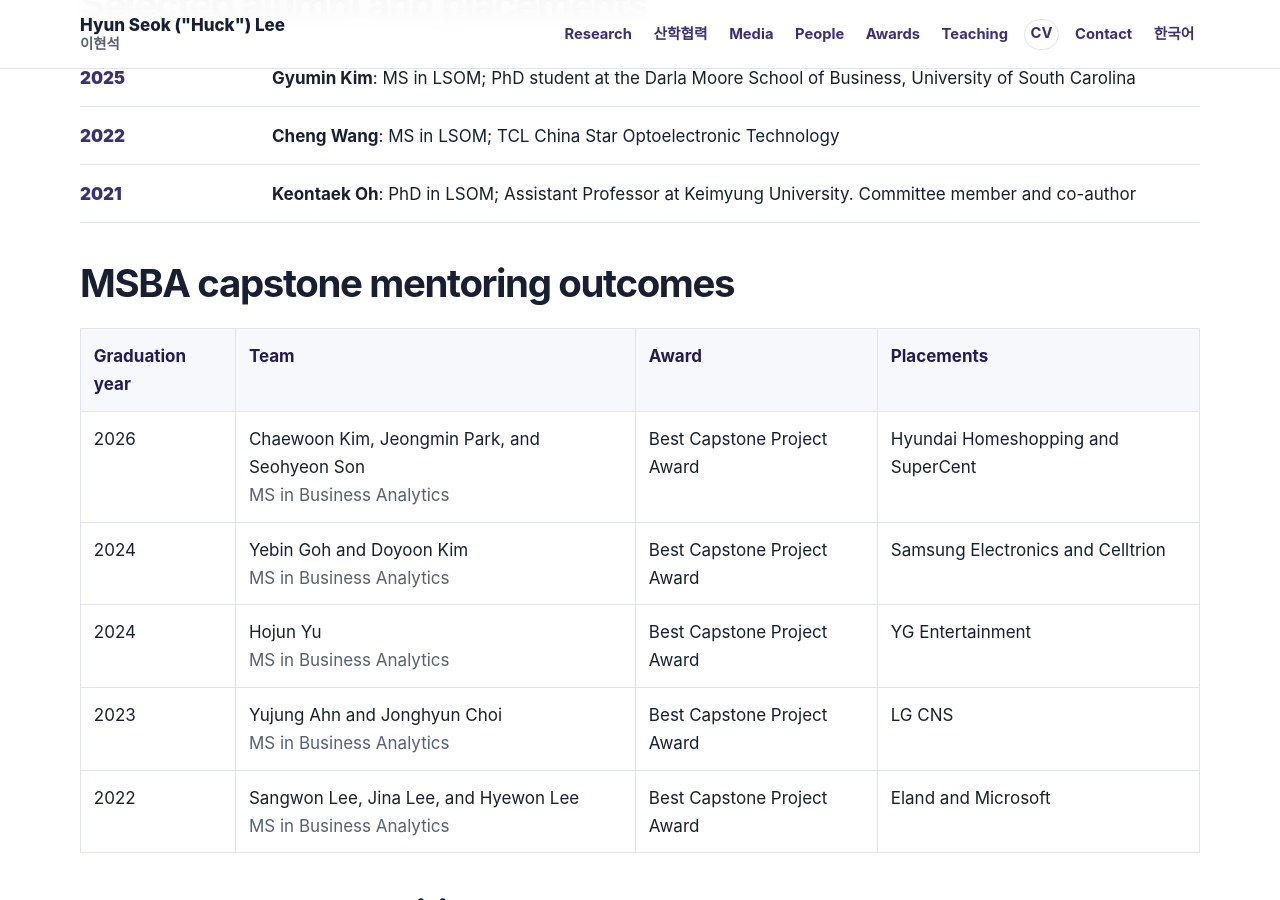
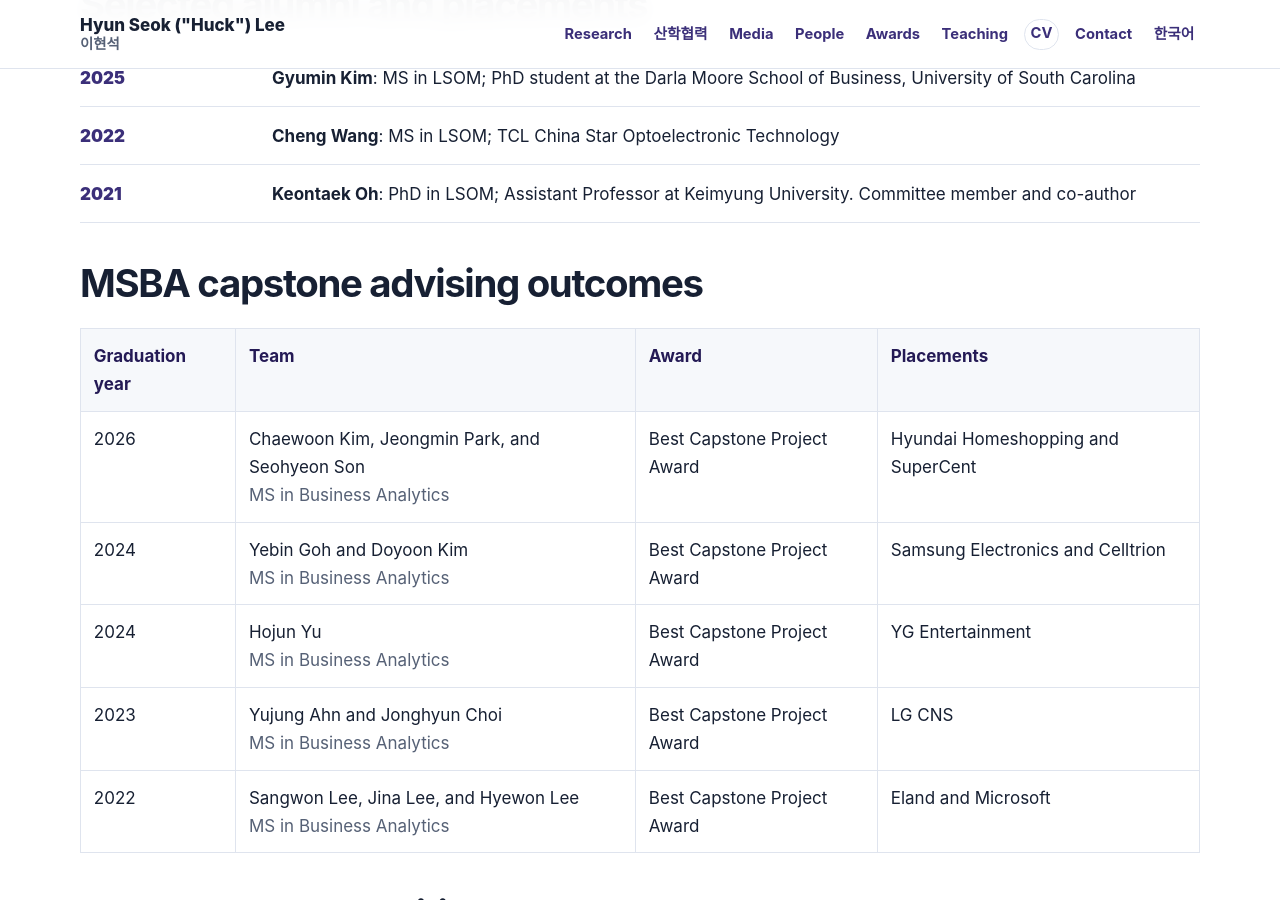
Before and after one commit to lordya2/lordya2.github.io, a Jekyll site: the page built from pages/people.md, in a window 1280 px wide and 900 px high, scrolled down 600 px. Built offline with Jekyll 4.4.1, drawn with Linux system fonts in a browser that asks for light colours.

Commit message:
Rename MSBA capstone heading to advising outcomes

```diff
--- a/pages/people.md
+++ b/pages/people.md
@@ -22,7 +22,7 @@ description: Students, alumni, MSBA capstone teams, and research opportunities f
     {% for alum in people.alumni %}<li><time>{{ alum.year }}</time><span><strong>{{ alum.name }}</strong>: {{ alum.degree }}; {{ alum.placement }}{% if alum.note %}. {{ alum.note }}{% endif %}</span></li>{% endfor %}
   </ul>
 
-  <h2>MSBA capstone mentoring outcomes</h2>
+  <h2>MSBA capstone advising outcomes</h2>
   <div class="table-wrap"><table class="data-table"><thead><tr><th>Graduation year</th><th>Team</th><th>Award</th><th>Placements</th></tr></thead><tbody>{% for team in people.msba_capstone %}<tr><td>{{ team.year }}</td><td>{{ team.team }}<br><span class="muted">{{ team.program }}</span></td><td>{{ team.award }}</td><td>{{ team.placements }}</td></tr>{% endfor %}</tbody></table></div>
 
   <h2>Research opportunities</h2>
```
